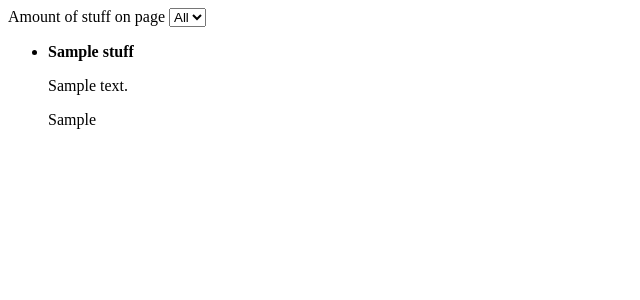
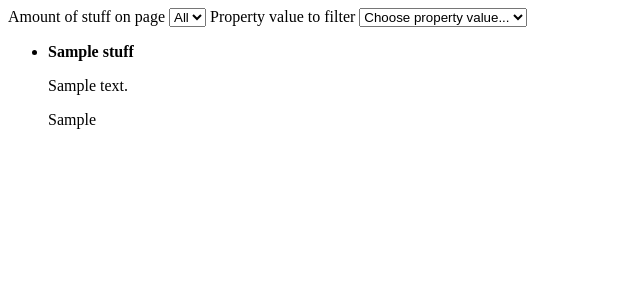
Before and after one commit to halfstrik/test_task_mihail, a Django app: page / in a window 1280 px wide. Shown: the top 300 px of the page, without its empty margins (0-640 px from the left). Run offline with Django 3.2, Linux system fonts and the light colour scheme; tables that the repository leaves empty hold one stand-in row (values such as "Sample post").

Commit message:
Added the ability to filter by property value.

```diff
--- a/goods/urls.py
+++ b/goods/urls.py
@@ -2,4 +2,5 @@
 from goods import views
 
 urlpatterns = patterns('',
-                       url(r'^stuff$', views.get_stuff_view, name=u'stuff'), )
+                       url(r'^stuff$', views.get_stuff_view, name=u'stuff'),
+                       url(r'^properties$', views.get_property_values_view, name=u'properties'))
--- a/goods/views.py
+++ b/goods/views.py
@@ -10,7 +10,7 @@
 
 def get_stuff_view(request):
     result = []
-    for stuff in get_stuff(request.GET.get('amount', None), None):
+    for stuff in get_stuff(request.GET.get('amount', None), request.GET.get('property_value', None)):
         item = {'name': stuff.name, 'description': stuff.description}
         try:
             item['property'] = stuff.property.value
@@ -21,5 +21,19 @@
     return HttpResponse(json.dumps(result))
 
 
-def get_stuff(amount, property_name):
-    return list(Stuff.objects.all()[:amount])
+def get_stuff(amount, property_value):
+    manager = Stuff.objects
+    if property_value is not None:
+        manager = manager.filter(property__value=property_value)
+    return list(manager.all()[:amount])
+
+
+def get_property_values_view(request):
+    result = []
+    for prop in get_properties():
+        result.append(prop.value)
+    return HttpResponse(json.dumps(result))
+
+
+def get_properties():
+    return list(Property.objects.all())
--- a/static/js/stuff.js
+++ b/static/js/stuff.js
@@ -6,7 +6,7 @@
         var stuffViewModel;
         stuffViewModel = {
             stuffs: ko.observableArray(),
-            update: function () {
+            updateStuff: function () {
                 $.getJSON('/goods/stuff' + window.location.search, function (json_data) {
                     var i;
                     stuffViewModel.stuffs.removeAll();
@@ -16,16 +16,31 @@
                 });
             },
             amount: ko.observable('All'),
+            property_value: ko.observable(),
+            property_value_options: ko.observableArray(),
+            updateOptions: function () {
+                $.getJSON('/goods/properties', function (json_data) {
+                    var i;
+                    stuffViewModel.property_value_options.removeAll();
+                    for (i = 0; i < json_data.length; i += 1) {
+                        stuffViewModel.property_value_options.push(json_data[i]);
+                    }
+                });
+            },
             updateSelect: function () {
-                if (this.amount() === 'All') {
-                    window.history.pushState(null, 'Change parameters', '/');
-                } else {
-                    window.history.pushState(null, 'Change parameters', '/?amount=' + this.amount());
+                var params = {};
+                if (stuffViewModel.amount() !== 'All') {
+                    params.amount = stuffViewModel.amount();
                 }
-                this.update();
+                if (this.property_value() !== undefined) {
+                    params.property_value = stuffViewModel.property_value();
+                }
+                window.history.pushState(null, 'Change parameters', '/?' + $.param(params));
+                this.updateStuff();
             }
         };
         ko.applyBindings(stuffViewModel);
-        stuffViewModel.update();
+        stuffViewModel.updateStuff();
+        stuffViewModel.updateOptions();
     });
 }());
--- a/templates/index.html
+++ b/templates/index.html
@@ -16,6 +16,12 @@
     <option>4</option>
     <option>8</option>
 </select>
+<label for="property">Property value to filter</label>
+<select id="property" data-bind="options: property_value_options,
+                                 value: property_value,
+                                 optionsCaption: 'Choose property value...',
+                                 event:{ change: updateSelect }">
+</select>
 <ul data-bind="foreach: stuffs">
     <li>
         <strong data-bind="text: name"></strong>
```
Also changed, not shown: goods/tests.py (+15 -1 lines).
